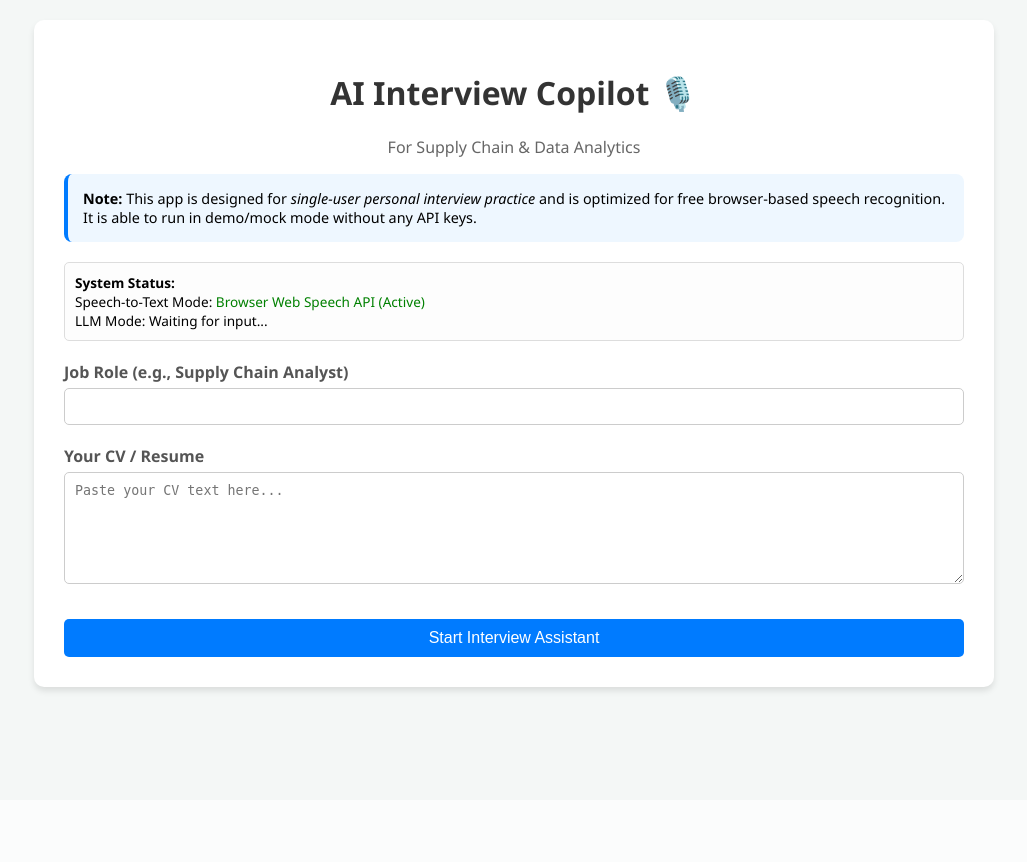
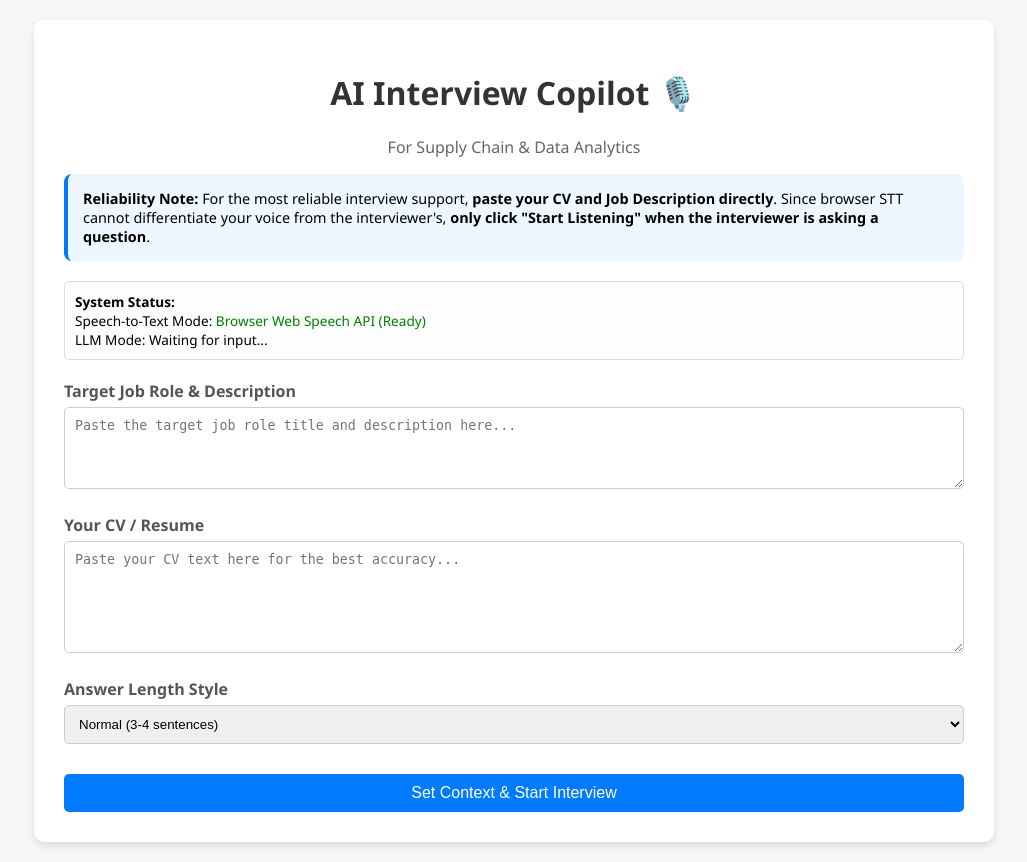
Before and after one commit to msajja5/cv-rewriter-app., a FastAPI app: page / in a window 1280 px wide. Shown: the whole page, without its empty margins (126-1153 px from the left). Before the commit the page ends 693 px from the top, so only its background shows below. Run offline with FastAPI, Linux system fonts and the light colour scheme.

Commit message:
feat: Redesign interview flow for reliable single-user UX
- Removed continuous dual-listening STT which caused interference.
- Implemented explicit "Start Listening" and "Stop Listening" controls.
- Made the STT transcript editable before submission, adding a "Generate Answer Script" and "Clear Text" button.
- Added a "Response Style" dropdown (Concise, Normal, Detailed).
- Updated the backend API models to accept the `response_style` parameter.
- Greatly improved the LLM prompt to output conversational, spoken English with natural fillers ("Sure —", "Yeah, absolutely").
- Adapted `_mock_response` to mimic the conversational style and respect the requested length parameters.

Co-authored-by: msajja5 <222384979+msajja5@users.noreply.github.com>

```diff
--- a/main.py
+++ b/main.py
@@ -27,6 +27,7 @@ class ChatRequest(BaseModel):
     job_role: str
     transcript: str
     context: List[Dict[str, str]]
+    response_style: str = "normal"
 
 @app.get("/", response_class=HTMLResponse)
 async def get_home(request: Request):
@@ -52,7 +53,8 @@ async def chat_endpoint(request: ChatRequest):
             question=transcript,
             cv=request.cv,
             job_role=request.job_role,
-            context=request.context
+            context=request.context,
+            response_style=request.response_style
         )
 
         return {
@@ -64,9 +66,9 @@ async def chat_endpoint(request: ChatRequest):
         logger.error(f"Error in /chat endpoint: {str(e)}", exc_info=True)
         # Attempt to generate a proper mock response to keep the UI completely functional
         try:
-            fallback_script = _mock_response(transcript, request.cv, request.job_role)
+            fallback_script = _mock_response(transcript, request.cv, request.job_role, request.response_style)
         except Exception:
-            fallback_script = "I could not use the live AI provider, so I switched to safe fallback mode. Please continue the interview."
+            fallback_script = "Yeah, absolutely. I couldn't connect to the live AI provider right now, but jumping into safe fallback mode—please continue with the interview."
 
         # Return 200 so the frontend fetch() sees response.ok = true
         return JSONResponse(
--- a/templates/index.html
+++ b/templates/index.html
@@ -14,15 +14,18 @@
         button { background-color: #007bff; color: white; border: none; padding: 10px 20px; border-radius: 5px; cursor: pointer; font-size: 16px; width: 100%; margin-top: 10px; }
         button:hover { background-color: #0056b3; }
         .interview-interface { display: none; margin-top: 30px; border-top: 2px solid #eee; padding-top: 20px; }
-        .script-box { background-color: #e9f7ef; padding: 20px; border-left: 5px solid #28a745; border-radius: 5px; min-height: 100px; font-size: 18px; margin-bottom: 20px; }
-        .transcript-box { height: 200px; overflow-y: auto; border: 1px solid #ddd; padding: 10px; background: #fafafa; border-radius: 5px; margin-bottom: 20px; }
-        .transcript-line { margin-bottom: 10px; }
+        .script-box { background-color: #e9f7ef; padding: 20px; border-left: 5px solid #28a745; border-radius: 5px; min-height: 100px; font-size: 18px; margin-bottom: 20px; transition: opacity 0.3s; }
+        .script-box.loading { opacity: 0.5; }
         .interviewer { color: #d9534f; font-weight: bold; }
-        .candidate { color: #0275d8; font-weight: bold; }
-        .controls { display: flex; gap: 10px; }
-        .controls button { flex: 1; }
+        .controls { display: flex; gap: 10px; flex-wrap: wrap; margin-bottom: 15px; }
+        .controls button { flex: 1; min-width: 150px; }
         #stop-btn { background-color: #dc3545; }
         #stop-btn:hover { background-color: #c82333; }
+        #generate-btn { background-color: #28a745; font-size: 18px; font-weight: bold;}
+        #generate-btn:hover { background-color: #218838; }
+        #clear-btn { background-color: #6c757d; }
+        #clear-btn:hover { background-color: #5a6268; }
+        .question-box { width: 100%; height: 100px; padding: 10px; border: 1px solid #ccc; border-radius: 5px; box-sizing: border-box; font-size: 16px; margin-bottom: 10px; }
     </style>
 </head>
 <body>
@@ -32,7 +35,7 @@
     <p style="text-align: center; color: #666;">For Supply Chain & Data Analytics</p>
 
     <div style="background: #eef7ff; padding: 15px; border-radius: 8px; margin-bottom: 20px; font-size: 0.9em; border-left: 4px solid #007bff;">
-        <strong>Note:</strong> This app is designed for <em>single-user personal interview practice</em> and is optimized for free browser-based speech recognition. It is able to run in demo/mock mode without any API keys.
+        <strong>Reliability Note:</strong> For the most reliable interview support, <strong>paste your CV and Job Description directly</strong>. Since browser STT cannot differentiate your voice from the interviewer's, <strong>only click "Start Listening" when the interviewer is asking a question</strong>.
     </div>
 
     <div style="background: #fdfdfd; padding: 10px; border: 1px solid #ddd; border-radius: 5px; margin-bottom: 20px; font-size: 0.85em;">
@@ -44,32 +47,43 @@
     <div id="setup-section">
         <form id="setup-form">
             <div class="form-group">
-                <label for="job-role">Job Role (e.g., Supply Chain Analyst)</label>
-                <input type="text" id="job-role" name="job_role" required>
+                <label for="job-role">Target Job Role & Description</label>
+                <textarea id="job-role" name="job_role" rows="4" required placeholder="Paste the target job role title and description here..."></textarea>
             </div>
             <div class="form-group">
                 <label for="cv">Your CV / Resume</label>
-                <textarea id="cv" name="cv" rows="6" required placeholder="Paste your CV text here..."></textarea>
+                <textarea id="cv" name="cv" rows="6" required placeholder="Paste your CV text here for the best accuracy..."></textarea>
             </div>
-            <button type="submit">Start Interview Assistant</button>
+            <div class="form-group">
+                <label for="response-style">Answer Length Style</label>
+                <select id="response-style" style="width: 100%; padding: 10px; border-radius: 5px; border: 1px solid #ccc;">
+                    <option value="concise">Concise (1-2 sentences)</option>
+                    <option value="normal" selected>Normal (3-4 sentences)</option>
+                    <option value="detailed">Detailed (STAR Method, 5-6 sentences)</option>
+                </select>
+            </div>
+            <button type="submit">Set Context & Start Interview</button>
         </form>
     </div>
 
     <div class="interview-interface" id="interview-section">
+
+        <h3>Interviewer's Question:</h3>
+        <p style="font-size: 0.85em; color: #666; margin-top: -10px;">Click "Start Listening" when they ask a question, or type it manually below.</p>
         <div class="controls">
-            <button id="start-btn">Connect Audio (Teams/Zoom)</button>
-            <button id="stop-btn" disabled>Stop</button>
+            <button id="start-btn">Start Listening</button>
+            <button id="stop-btn" disabled>Stop Listening</button>
+            <button id="clear-btn">Clear Text</button>
+        </div>
+        <textarea id="interviewer-transcript" class="question-box" placeholder="Interviewer speech will appear here..."></textarea>
+
+        <button id="generate-btn">Generate Answer Script</button>
+
+        <h3 style="margin-top: 30px;">Your Answer Script:</h3>
+        <div class="script-box" id="ai-script">
+            Waiting for you to generate an answer...
         </div>
 
-        <h3 style="margin-top: 20px;">AI Suggested Answer Script:</h3>
-        <div class="script-box" id="ai-script">
-            Waiting for interviewer's question... The AI will stitch your CV details here automatically.
-        </div>
-
-        <h3>Live Transcript</h3>
-        <div class="transcript-box" id="transcript">
-            <!-- Transcripts will appear here -->
-        </div>
     </div>
 </div>
 
@@ -77,18 +91,23 @@
     const setupForm = document.getElementById('setup-form');
     const setupSection = document.getElementById('setup-section');
     const interviewSection = document.getElementById('interview-section');
+
     const startBtn = document.getElementById('start-btn');
     const stopBtn = document.getElementById('stop-btn');
-    const transcriptBox = document.getElementById('transcript');
+    const clearBtn = document.getElementById('clear-btn');
+    const generateBtn = document.getElementById('generate-btn');
+
+    const transcriptBox = document.getElementById('interviewer-transcript');
     const aiScriptBox = document.getElementById('ai-script');
 
     let recognitionInterviewer;
-    let recognitionCandidate;
     let isRecording = false;
+    let finalTranscript = '';
 
     // Client-side state management for Serverless backend
     let userCv = "";
     let userJobRole = "";
+    let userStyle = "normal";
     let interviewContext = [];
 
     const sttStatusSpan = document.getElementById('stt-status');
@@ -96,63 +115,25 @@
 
     // Web Speech API for prototyping (browser built-in STT)
     if ('webkitSpeechRecognition' in window) {
-        sttStatusSpan.innerText = "Browser Web Speech API (Active)";
+        sttStatusSpan.innerText = "Browser Web Speech API (Ready)";
         sttStatusSpan.style.color = "green";
 
         recognitionInterviewer = new webkitSpeechRecognition();
         recognitionInterviewer.continuous = true;
-        recognitionInterviewer.interimResults = false;
+        recognitionInterviewer.interimResults = true;
         recognitionInterviewer.lang = 'en-US';
 
-        recognitionInterviewer.onresult = async function(event) {
-            let finalTranscript = '';
+        recognitionInterviewer.onresult = function(event) {
+            let interimTranscript = '';
             for (let i = event.resultIndex; i < event.results.length; ++i) {
                 if (event.results[i].isFinal) {
-                    finalTranscript += event.results[i][0].transcript;
+                    finalTranscript += event.results[i][0].transcript + " ";
+                } else {
+                    interimTranscript += event.results[i][0].transcript;
                 }
             }
-            if (finalTranscript.trim().length > 0) {
-                appendTranscript('Interviewer', finalTranscript);
-
-                aiScriptBox.innerText = "Analyzing question and stitching CV facts...";
-
-                // Add to local context
-                interviewContext.push({"role": "interviewer", "text": finalTranscript});
-
-                try {
-                    const response = await fetch('/chat', {
-                        method: 'POST',
-                        headers: {
-                            'Content-Type': 'application/json'
-                        },
-                        body: JSON.stringify({
-                            cv: userCv,
-                            job_role: userJobRole,
-                            transcript: finalTranscript,
-                            context: interviewContext
-                        })
-                    });
-
-                    if (response.ok) {
-                        const data = await response.json();
-                        aiScriptBox.innerText = data.response;
-
-                        // Update LLM Status based on backend response
-                        llmStatusSpan.innerText = data.provider;
-                        llmStatusSpan.style.color = data.provider.includes("Mock") ? "#d9534f" : "#28a745";
-
-                    } else {
-                        aiScriptBox.innerText = "Error analyzing question.";
-                        llmStatusSpan.innerText = "Error";
-                        llmStatusSpan.style.color = "#d9534f";
-                    }
-                } catch (err) {
-                    console.error("Failed to fetch from backend", err);
-                    aiScriptBox.innerText = "Failed to communicate with AI server.";
-                    llmStatusSpan.innerText = "Connection Failed";
-                    llmStatusSpan.style.color = "#d9534f";
-                }
-            }
+            // Update the textarea live
+            transcriptBox.value = finalTranscript + interimTranscript;
         };
 
         recognitionInterviewer.onend = function() {
@@ -161,43 +142,17 @@
             }
         };
 
-        // CANDIDATE SPEECH RECOGNITION (To track but NOT trigger AI)
-        recognitionCandidate = new webkitSpeechRecognition();
-        recognitionCandidate.continuous = true;
-        recognitionCandidate.interimResults = false;
-        recognitionCandidate.lang = 'en-US';
-
-        recognitionCandidate.onresult = function(event) {
-            let finalTranscript = '';
-            for (let i = event.resultIndex; i < event.results.length; ++i) {
-                if (event.results[i].isFinal) {
-                    finalTranscript += event.results[i][0].transcript;
-                }
-            }
-            if (finalTranscript.trim().length > 0) {
-                appendTranscript('Candidate', finalTranscript);
-                // Keep context but don't call backend
-                interviewContext.push({"role": "candidate", "text": finalTranscript});
-            }
-        };
-
-        recognitionCandidate.onend = function() {
-            if (isRecording) {
-                try { recognitionCandidate.start(); } catch(e) {}
-            }
-        };
-
     } else {
         sttStatusSpan.innerText = "Not Supported (Please use Chrome/Edge)";
         sttStatusSpan.style.color = "red";
+        startBtn.disabled = true;
 
-        // Show clear UI message inside the setup area as well
         setupSection.innerHTML = `
             <div style="background: #f8d7da; color: #721c24; padding: 20px; border-radius: 5px; border: 1px solid #f5c6cb; margin-bottom: 20px;">
                 <strong>⚠️ Speech recognition is not supported in this browser.</strong><br/>
-                Please use Chrome or Edge to access the Web Speech API required for real-time transcription.
+                Please use Chrome or Edge for automated listening, or type questions manually.
             </div>
-        `;
+        ` + setupSection.innerHTML;
     }
 
     setupForm.addEventListener('submit', (e) => {
@@ -206,6 +161,7 @@
         // Store data locally
         userJobRole = document.getElementById('job-role').value;
         userCv = document.getElementById('cv').value;
+        userStyle = document.getElementById('response-style').value;
         interviewContext = []; // Reset context
 
         setupSection.style.display = 'none';
@@ -215,40 +171,85 @@
     startBtn.addEventListener('click', () => {
         isRecording = true;
         try { recognitionInterviewer.start(); } catch(e) {}
-        try { recognitionCandidate.start(); } catch(e) {}
 
         startBtn.disabled = true;
         stopBtn.disabled = false;
-        startBtn.innerText = "Listening to Both Sides...";
-        appendTranscript('System', 'Connected and listening for questions (Interviewer) and answers (Candidate).');
+        startBtn.innerText = "Listening...";
+        sttStatusSpan.innerText = "Browser Web Speech API (Listening...)";
     });
 
     stopBtn.addEventListener('click', () => {
         isRecording = false;
         try { recognitionInterviewer.stop(); } catch(e) {}
-        try { recognitionCandidate.stop(); } catch(e) {}
 
         startBtn.disabled = false;
         stopBtn.disabled = true;
-        startBtn.innerText = "Connect Audio (Teams/Zoom)";
-        appendTranscript('System', 'Stopped listening.');
+        startBtn.innerText = "Start Listening";
+        sttStatusSpan.innerText = "Browser Web Speech API (Idle)";
     });
 
-    function appendTranscript(speaker, text) {
-        const line = document.createElement('div');
-        line.className = 'transcript-line';
-        const speakerSpan = document.createElement('span');
-        speakerSpan.className = speaker.toLowerCase() === 'interviewer' ? 'interviewer' : 'candidate';
-        speakerSpan.innerText = `${speaker}: `;
+    clearBtn.addEventListener('click', () => {
+        transcriptBox.value = "";
+        if (typeof finalTranscript !== 'undefined') {
+            finalTranscript = "";
+        }
+    });
 
-        const textSpan = document.createElement('span');
-        textSpan.innerText = text;
+    generateBtn.addEventListener('click', async () => {
+        const questionText = transcriptBox.value.trim();
+        if (!questionText) {
+            alert("Please wait for an interviewer question or type one in the box.");
+            return;
+        }
 
-        line.appendChild(speakerSpan);
-        line.appendChild(textSpan);
-        transcriptBox.appendChild(line);
-        transcriptBox.scrollTop = transcriptBox.scrollHeight;
-    }
+        aiScriptBox.innerText = "Analyzing question and generating live response...";
+        aiScriptBox.classList.add("loading");
+        generateBtn.disabled = true;
+
+        // Add current question to context history
+        interviewContext.push({"role": "interviewer", "text": questionText});
+
+        try {
+            const response = await fetch('/chat', {
+                method: 'POST',
+                headers: {
+                    'Content-Type': 'application/json'
+                },
+                body: JSON.stringify({
+                    cv: userCv,
+                    job_role: userJobRole,
+                    transcript: questionText,
+                    context: interviewContext,
+                    response_style: userStyle
+                })
+            });
+
+            aiScriptBox.classList.remove("loading");
+            generateBtn.disabled = false;
+
+            if (response.ok) {
+                const data = await response.json();
+                aiScriptBox.innerText = data.response;
+
+                // Track generated answer in history so LLM knows what we said
+                interviewContext.push({"role": "candidate", "text": data.response});
+
+                llmStatusSpan.innerText = data.provider;
+                llmStatusSpan.style.color = data.provider.includes("Mock") ? "#d9534f" : "#28a745";
+            } else {
+                aiScriptBox.innerText = "Error analyzing question.";
+                llmStatusSpan.innerText = "Error";
+                llmStatusSpan.style.color = "#d9534f";
+            }
+        } catch (err) {
+            console.error("Failed to fetch from backend", err);
+            aiScriptBox.classList.remove("loading");
+            generateBtn.disabled = false;
+            aiScriptBox.innerText = "Failed to communicate with AI server.";
+            llmStatusSpan.innerText = "Connection Failed";
+            llmStatusSpan.style.color = "#d9534f";
+        }
+    });
 </script>
 
 </body>
```
Also changed, not shown: llm_service.py (+36 -12 lines), 1 other file.
